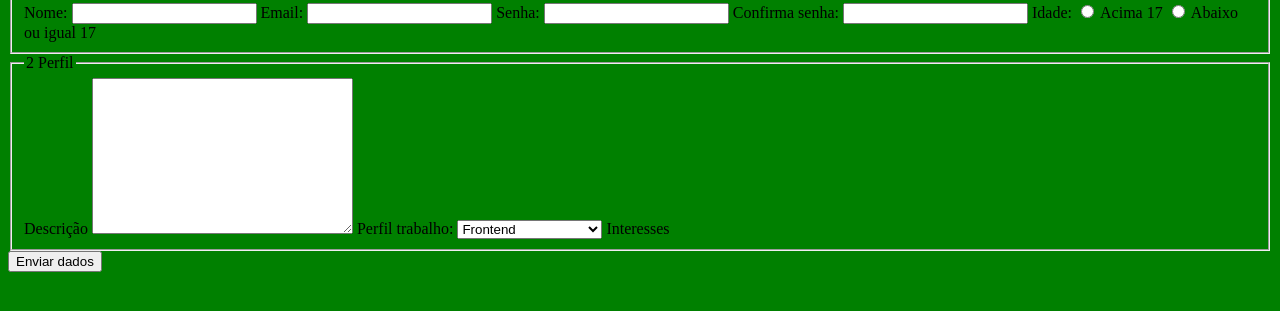
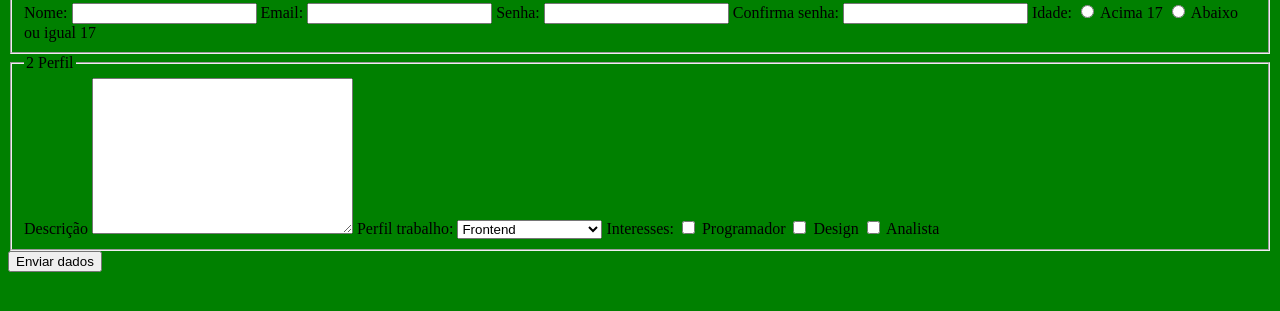
Before and after one commit to ThiagoDNascimento/projeto, a plain HTML site: page LinguagensMarcacao20242/Exercicio 3 - formulario/formulario.html in a window 1280 px wide. Shown: the part 101-412 px from the top of the page. Drawn offline with Linux system fonts and the light colour scheme; files that its build step writes are made by us from their sources.

Commit message:
checkbox

```diff
--- a/LinguagensMarcacao20242/Exercicio 3 - formulario/formulario.html
+++ b/LinguagensMarcacao20242/Exercicio 3 - formulario/formulario.html
@@ -60,7 +60,13 @@
 
             </select>
 
-            <label for="">Interesses</label>
+            <label for="cbinteresses">Interesses:</label>
+            <input type="checkbox" id="interesse1" name="interesse1" value="Programador">
+            <label for="interesse1">Programador</label>
+            <input type="checkbox" id="interesse2" name="interesse2" value="Design">
+            <label for="interesse2">Design</label>
+            <input type="checkbox" id="interesse3" name="interesse3" value="Analista">
+            <label for="interesse3">Analista</label>
 
 
         </fieldset>
```
